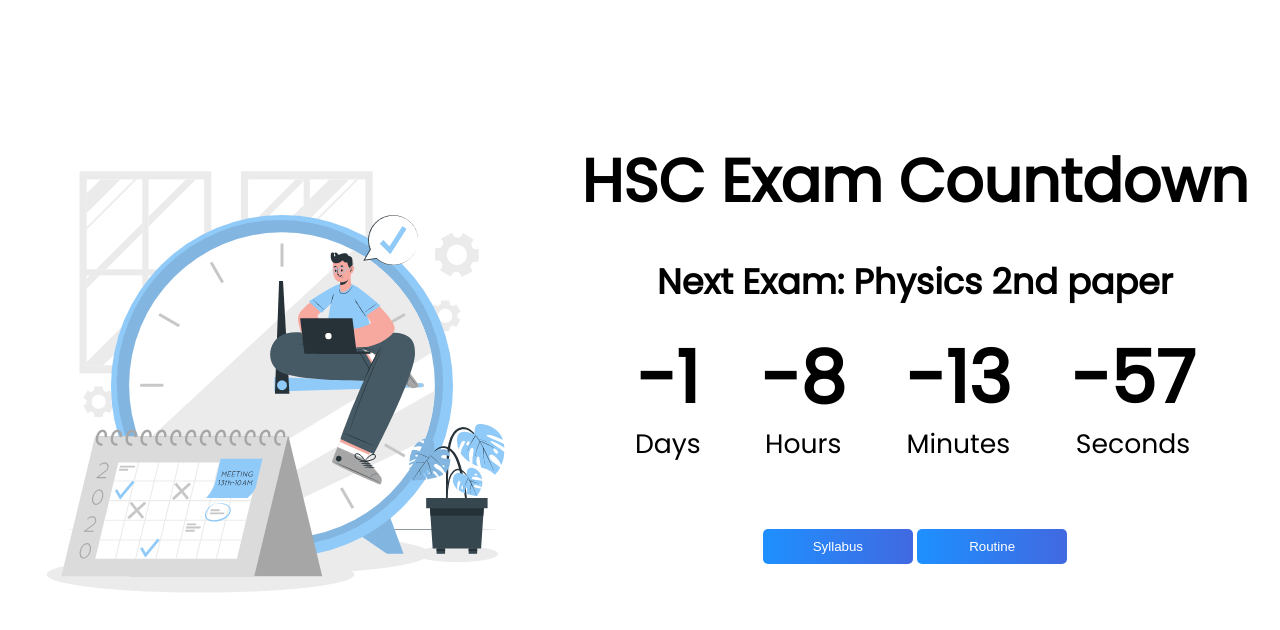
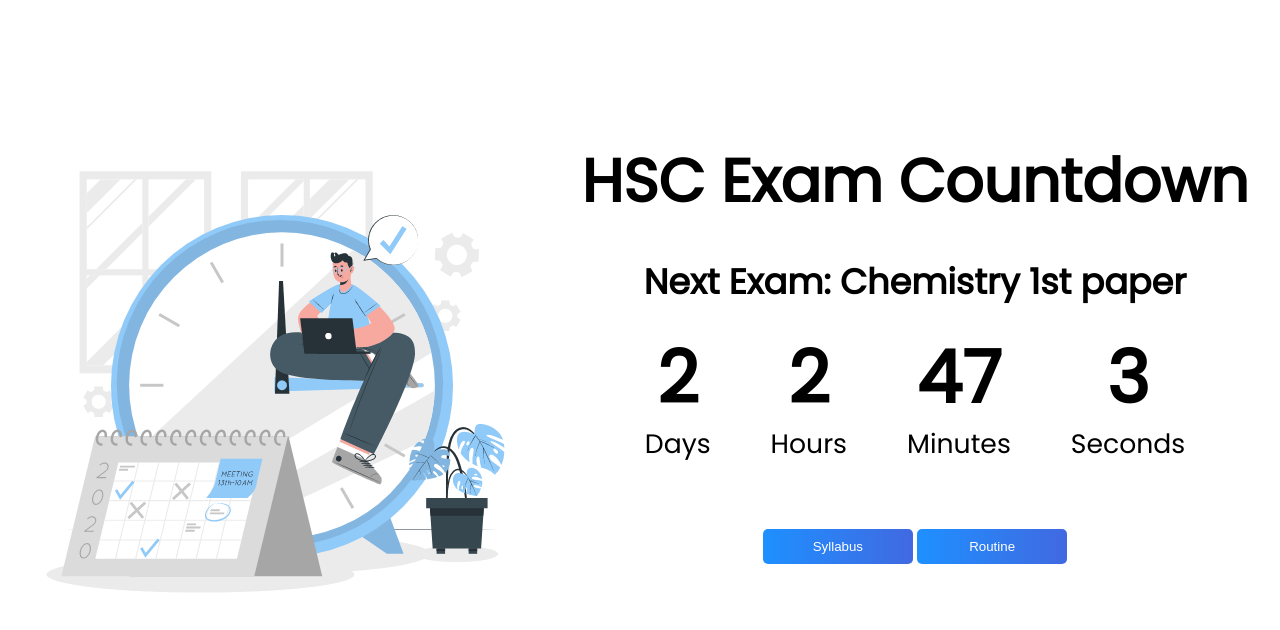
Before and after one commit to Ataur-AHad/HSC-Countdown, a plain HTML site: page index.html in a window 1280 px wide. Drawn offline with Linux system fonts and the light colour scheme.

Commit message:
Update index.html

```diff
--- a/index.html
+++ b/index.html
@@ -16,7 +16,7 @@
         <div class="clock">
 
             <h1>HSC Exam Countdown</h1>
-            <h2>Next Exam: <span class="sub">Physics 2nd paper</span> </h2>
+            <h2>Next Exam: <span class="sub">Chemistry 1st paper</span> </h2>
 
             <div id="countdown" class="countdown">
                 <div class="time">
@@ -65,7 +65,7 @@
 
         function countdown(){
             var now = new Date().getTime();
-            var eventDate = new Date("Dec 06, 2021 00:00:00").getTime();
+            var eventDate = new Date("Dec 08, 2021 10:00:00").getTime();
 
 
 
```
